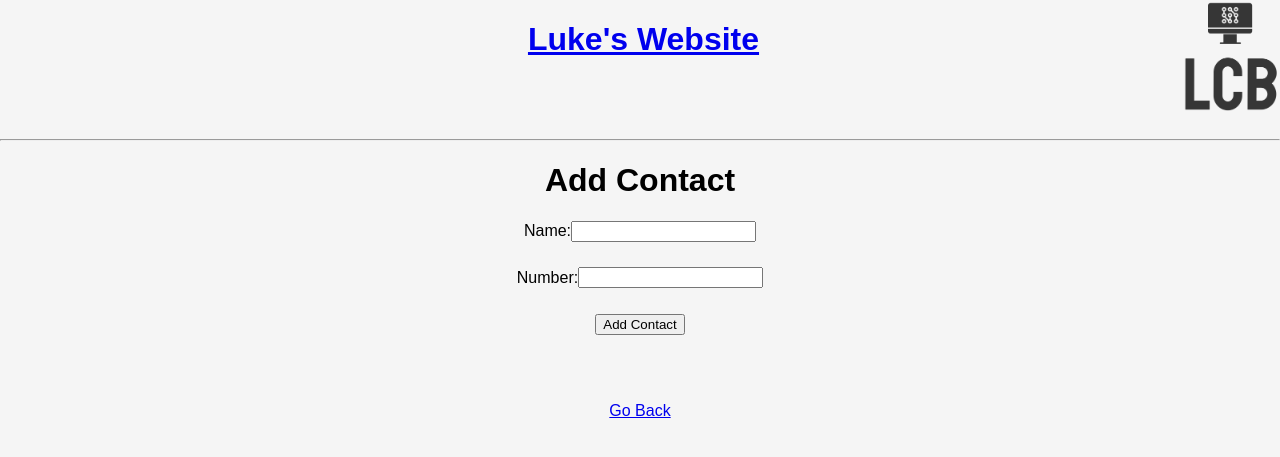
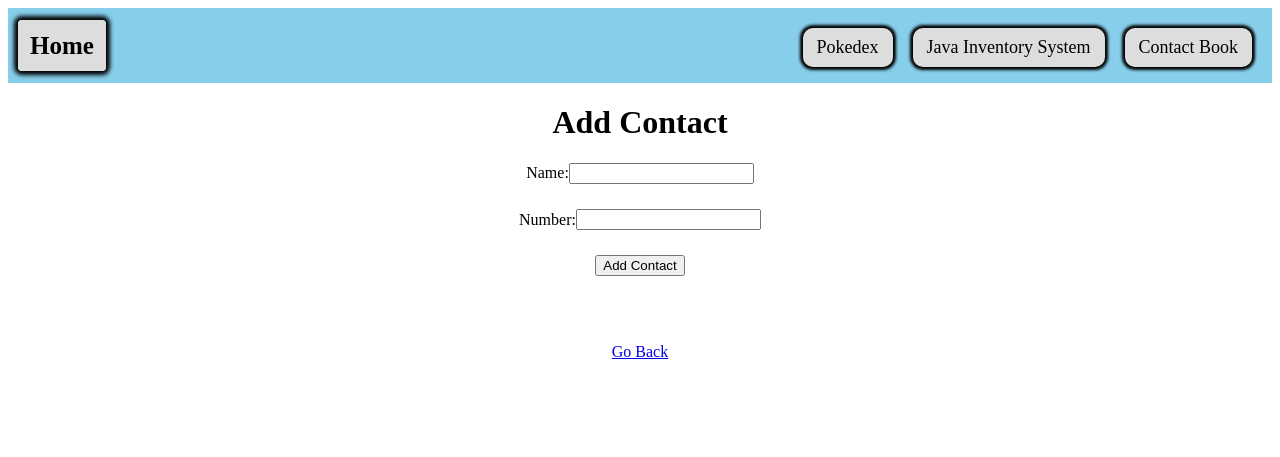
Before and after one commit to lukecbutler/lukecbutler-dev, a Flask app: page /contact/add in a window 1280 px wide. Shown: the top 457 px of the page. Run offline with Flask 3, Linux system fonts and the light colour scheme.

Commit message:
update header html & css

```diff
--- a/static/css/base.css
+++ b/static/css/base.css
@@ -1,26 +1,64 @@
 /* base.css */
 /* header */
-#main-header-div {
-    display: flex;
-    justify-content: space-between;
+.header {
+    background-color: skyblue;
+    padding: 20px 10px;
 }
 
-#website-header {
-    display: flex;
-    margin-left: auto;
-    padding-left: 107px;
+.header a {
+  transition: all 0.3s ease-in-out;
+  color: black;
+  text-align: center;
+  padding: 12px;
+  text-decoration: none;
+  font-size: 18px;
+  line-height: 35px;
+  border-radius: 4px;
+
 }
 
-#logo {
-    display: flex;
-    margin-left: auto;
-    width: 100px; /* Fills the parent container */
-    height: auto; /* Maintains aspect ratio */
+.header a.logo {
+font-size: 25px;
+font-weight: bold;
+box-shadow: 0 0 4px 4px black;
+background-color: #ddd;
 }
 
-body {
-    font-family: Arial, sans-serif;
-    background-color: whitesmoke;
-    margin: 0;
-    padding: 0;
+.header a.logo:hover {
+font-size: 25px;
+font-weight: bold;
+box-shadow: 0 0 4px 4px white;
 }
+
+.header-right-one, .header-right-two, .header-right-three {
+  float: right;
+  margin-left: 10px;
+  margin-right: 10px;
+  box-shadow: 0 0 3px 3px black;
+  border-radius: 10px;
+  border: 2px solid transparent;
+  background-color: #ddd;
+}
+
+.header-right-one:hover, .header-right-two:hover, .header-right-three:hover {
+transition: all 0.3s ease-in-out; /* Smooth transition for both hover in and out */
+background-color: #ddd;
+color: black;
+box-shadow: 0 0 2px 2px #ddd;
+border-color: white;
+transform: scale(1.01);
+cursor: pointer;
+}
+
+
+
+/* Stack elements when browser width < 600px */
+@media screen and (max-width: 600px) {
+.header a, .header-right-one, .header-right-two, .header-right-three {
+    float: none;
+    display: block;
+    text-align: left;
+    margin-top: 10px;
+    margin-bottom: 10px;
+  }
+}
--- a/templates/abase.html
+++ b/templates/abase.html
@@ -7,15 +7,25 @@
     {% block link %}{% endblock %}
 </head>
 <header>
-    <div id="main-header-div">
-        <h1 id="website-header">
-            <a href="/">Luke's Website</a>
-        </h1>
 
-        <img src="{{url_for('static', filename = 'images/logo.png')}}" alt="Logo" id="logo">
+    <div class="header">
+
+        <a href="https://www.lukecbutler.com" class="logo">Home</a>
+
+        <div class="header-right-one">
+          <a href="https://www.lukecbutler.com/contact/home">Contact Book</a>
+        </div>
+
+        <div class="header-right-two">
+          <a href="https://www.lukecbutler.com/java_project">Java Inventory System</a>
+        </div>
+
+        <div class="header-right-three">
+          <a href="https://www.lukecbutler.com/pokedex">Pokedex</a>
+        </div>
 
     </div>
-    <hr>
+
 </header>
 <body>
     {% block body %}{% endblock %}
```
